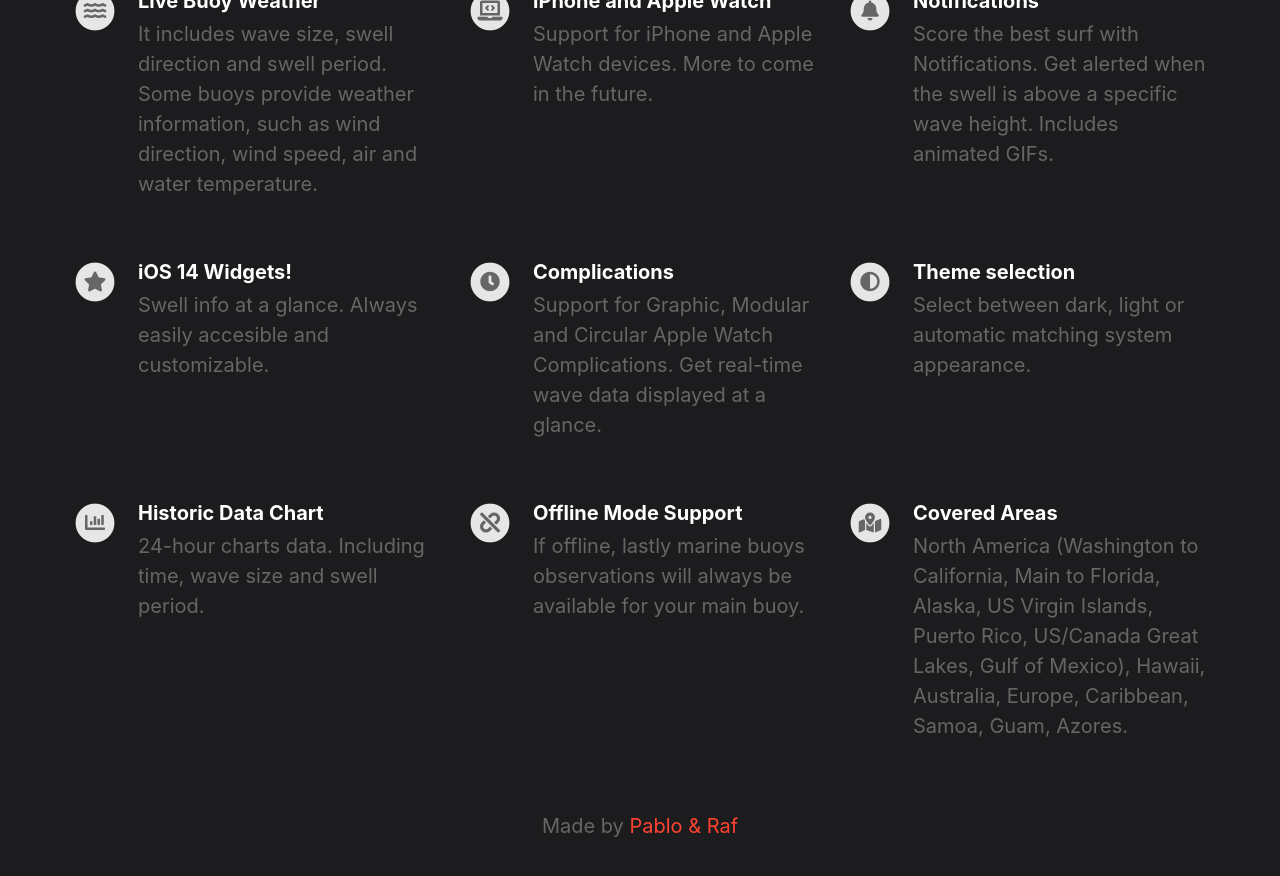
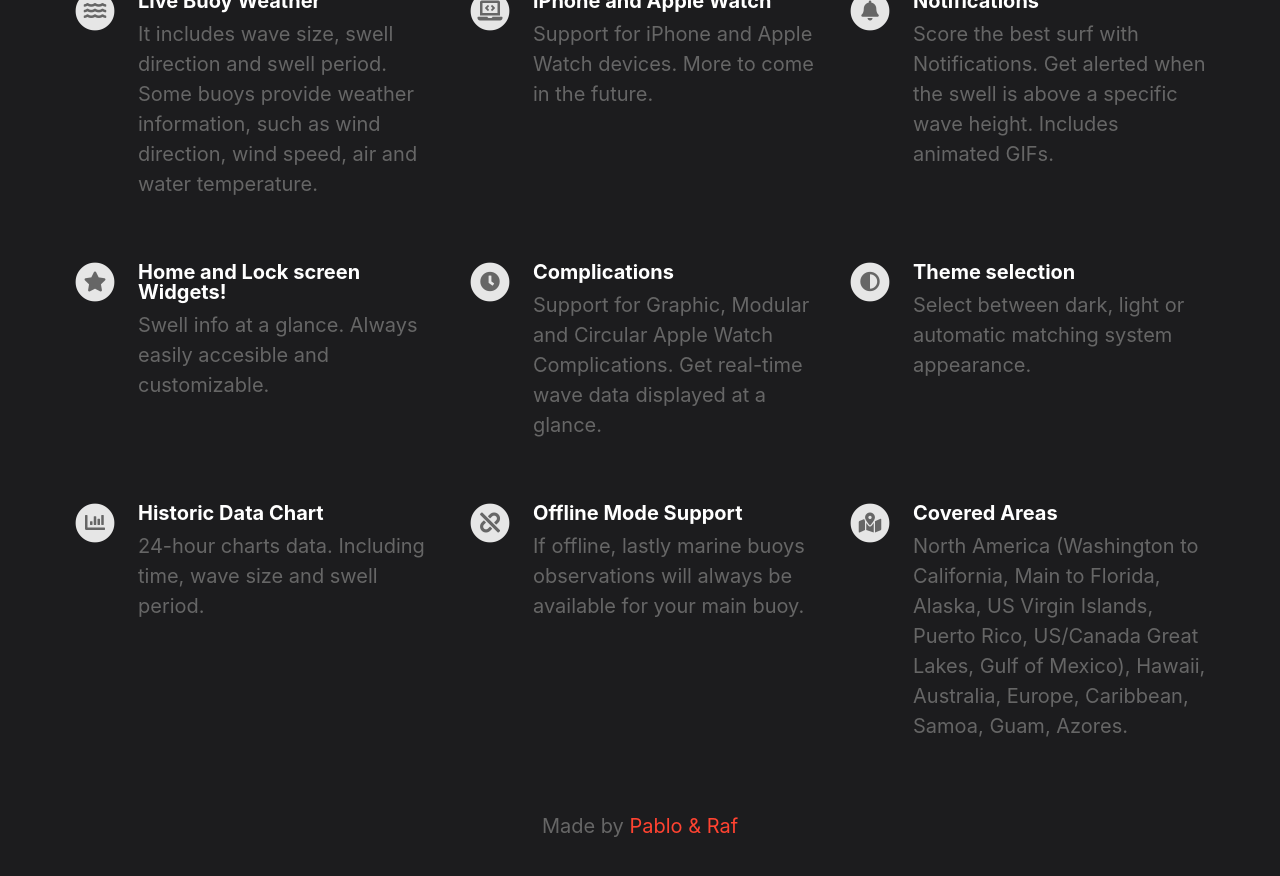
Before and after one commit to PPacie/buoywatch-web, a Jekyll site: the page built from index.html, in a window 1280 px wide and 900 px high, scrolled down 1093 px. Shown: the top 876 px of the window. Built offline with Jekyll 4.4.1, drawn with Linux system fonts in a browser that asks for light colours; nearby versions of some CDN libraries.

Commit message:
update feature list

```diff
--- a/_config.yml
+++ b/_config.yml
@@ -47,7 +47,7 @@ features                                  :
     description                           : Score the best surf with Notifications. Get alerted when the swell is above a specific wave height. Includes animated GIFs.
     fontawesome_icon_name                 : bell
 
-  - title                                 : iOS 14 Widgets!
+  - title                                 : Home and Lock screen Widgets!
     description                           : Swell info at a glance. Always easily accesible and customizable.
     fontawesome_icon_name                 : star
 
```
